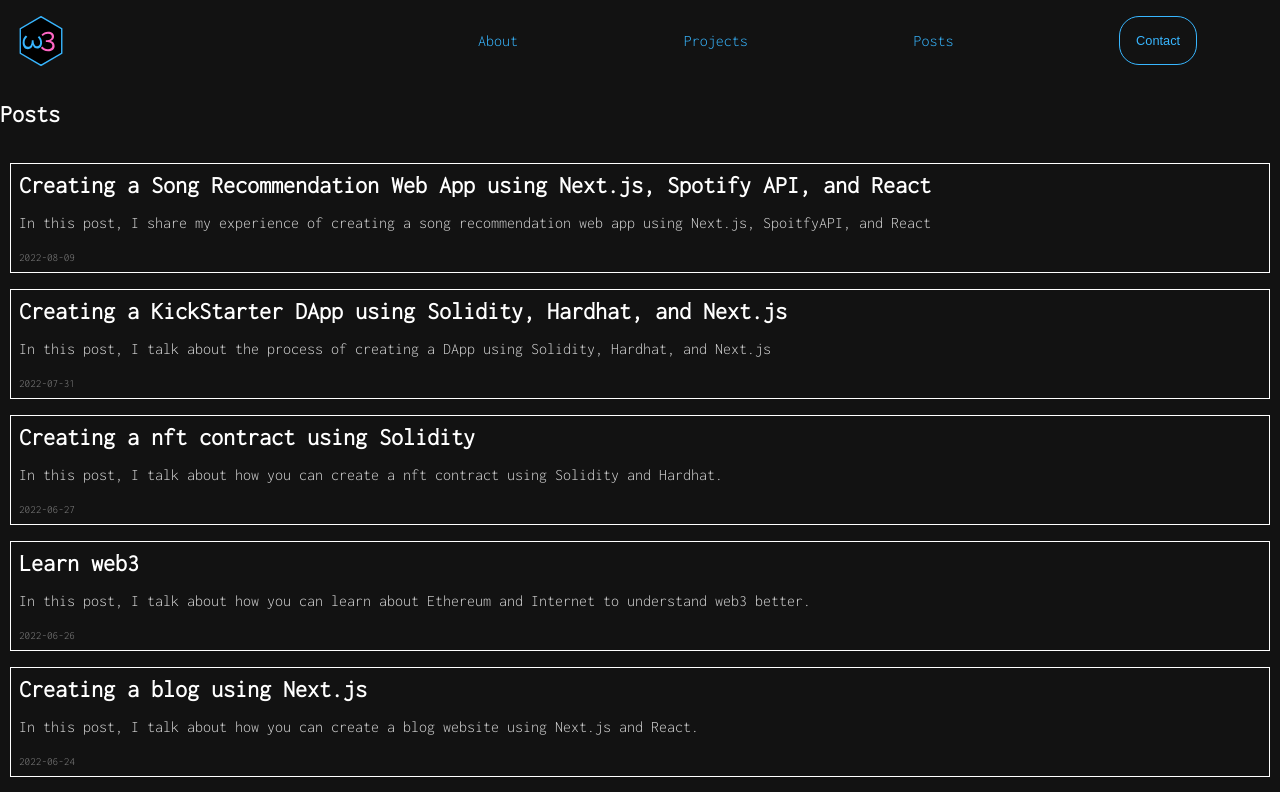
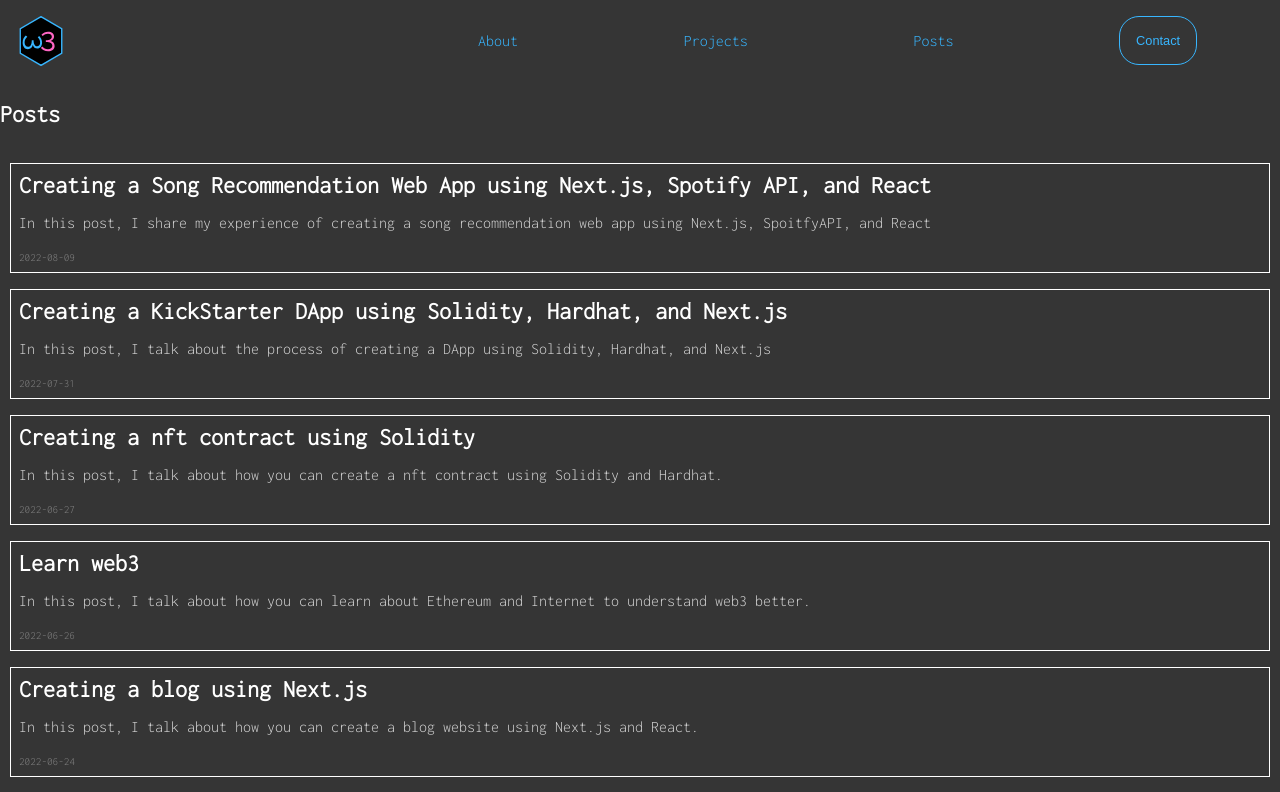
Before and after one commit to masaya-sasaki/blog, a Next.js app: page /post in a window 1280 px wide. Shown: the top 792 px of the page. Built offline with nearby package versions, Linux system fonts and the light colour scheme.

Commit message:
change background color for readability

```diff
--- a/components/Contact.module.css
+++ b/components/Contact.module.css
@@ -18,7 +18,7 @@
 }
 
 .formbox{
-    background: #121212;
+    background: #353535;
     border-radius: 10px;
     display: flex;
     flex-direction: column;
--- a/components/Footer.module.css
+++ b/components/Footer.module.css
@@ -5,4 +5,5 @@
     flex-direction: row;
     justify-content: space-around;
     align-items: center;
+    background-color: #353535;
   }
--- a/components/Layout.module.css
+++ b/components/Layout.module.css
@@ -12,6 +12,7 @@
 }
 
 .navigation{
+  background-color: #353535;
   display: flex;
   justify-content: space-between;
   align-items: center;
@@ -53,7 +54,7 @@
 
 
 .main{
-  background-color: #121212;
+  background-color: #353535;
   color: white;
   display: flex;
   flex-direction: column;
@@ -68,7 +69,7 @@
   border: 1px solid #38B6FF;
   border-radius: 20px;
   padding: 1rem;
-  background-color: #121212;
+  background-color: #353535;
   color: #38B6FF;
   font-size: 0.8rem;
   cursor: pointer;
@@ -76,7 +77,7 @@
 
 .button:hover{
   border: 1px solid #FFF;
-  background-color: #121212;
+  background-color: #353535;
   color: #FFF;
   font-size: 0.8rem;
   cursor: pointer;
--- a/styles/globals.css
+++ b/styles/globals.css
@@ -3,7 +3,7 @@ body {
   padding: 0;
   margin: 0;
   font-family: 'Inconsolata', 'mono-space';
-  background: #121212;
+  background: #353535;
   color: white;
   scroll-behavior: smooth;
 }
```
